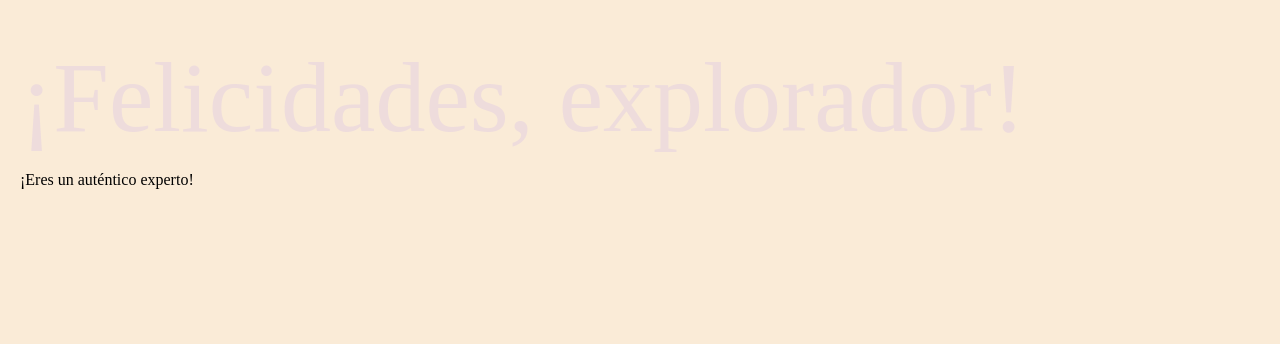
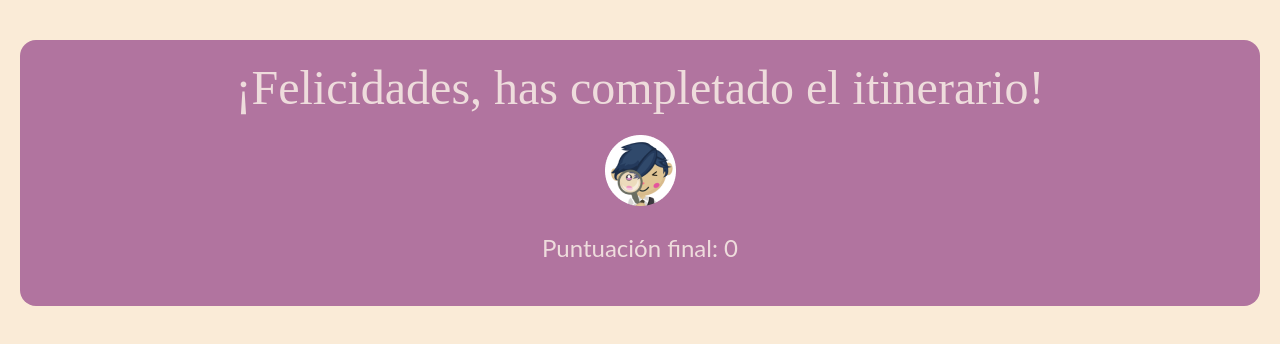
Before and after one commit to MiriamVarela/exploradores_del_enigma, a React (Vite) app: page /itinerary1final in a window 1280 px wide. Shown: the top 344 px of the page. Built offline with nearby package versions, Linux system fonts and the light colour scheme.

Commit message:
actualization

```diff
--- /dev/null
+++ b/src/components/FinalPage/FinalPage.jsx
@@ -0,0 +1,21 @@
+import './finalpage.css'
+import PropTypes from 'prop-types';
+import Explorador from '../../assets/images/Explorer1_quiz.png'
+
+function FinalPage({ text, totalScore }) {
+  return (
+    <div className='finalpage'>
+        <h1>¡Felicidades, has completado el itinerario!</h1>
+        <img className="exploradorfinal" src={Explorador} alt="Explorador" />
+        <p>Puntuación final: {totalScore}</p>
+        <p>{text}</p>
+    </div>
+  );
+}
+
+FinalPage.propTypes = {
+  text: PropTypes.string.isRequired,
+  finalScore: PropTypes.number.isRequired,
+};
+
+export default FinalPage;
--- /dev/null
+++ b/src/components/FinalPage/finalpage.css
@@ -0,0 +1,46 @@
+.finalpage {
+    background-color: #B1749F;
+    border-radius: 16px;
+    padding: 20px;
+    text-align: center;
+    color: #EEDCDC;
+    font-family: Lato, sans-serif;
+}
+
+.finalpage h1 {
+    font-size: 48px;
+    margin-bottom: 20px;
+}
+
+.finalpage p {
+    font-size: 24px;
+    margin-bottom: 10px;
+}
+
+.finalpage .score {
+    font-size: 36px;
+    font-weight: 700;
+    margin-top: 20px;
+}
+
+
+
+@media (max-width: 768px) {
+    .finalpage {
+      padding: 10px;
+    }
+
+    .finalpage h1 {
+      font-size: 36px;
+    }
+
+    .finalpage p {
+      font-size: 20px;
+    }
+
+    .finalpage .score {
+      font-size: 30px;
+    }
+
+
+}
--- a/src/components/QuizCard/QuizCard.jsx
+++ b/src/components/QuizCard/QuizCard.jsx
@@ -5,7 +5,7 @@ import PropTypes from 'prop-types';
 import questionsData from '../../data/questions.json';
 
 
-function QuizCard({ questionId, quiztext }) {
+function QuizCard({ questionId, quiztext, setTotalScore }) {
   const question = questionsData[questionId - 1];
 
   const [isCorrect, setIsCorrect] = useState(null);
@@ -29,6 +29,7 @@ function QuizCard({ questionId, quiztext }) {
 
     if (selectedValue === questionsData[questionId - 1].correct_answer) {
         setCorrectAnswersCount(prevCount => prevCount + 1);
+        setTotalScore(prevScore => prevScore + 1);
     }
 }
 
@@ -65,7 +66,8 @@ function QuizCard({ questionId, quiztext }) {
 QuizCard.propTypes = {
     quiztext: PropTypes.string.isRequired,
     label: PropTypes.string.isRequired,
-    questionId: PropTypes.number.isRequired
+    questionId: PropTypes.number.isRequired,
+    setTotalScore: PropTypes.func.isRequired
 
   }
 
--- a/src/pages/itinerario1/Finalpage/Finalpage.jsx
+++ b/src/pages/itinerario1/Finalpage/Finalpage.jsx
@@ -1,17 +1,17 @@
 
-//import { useLocation } from 'react-router-dom';
+import { useState } from 'react';
+import FinalPage from '../../../components/FinalPage/FinalPage';
 
-function FinalPage() {
-  {/*const location = useLocation();
-const { respuestasCorrectas } = location.state;*/}
+function Finalpage() {
+    const [totalScore] = useState(0);
+
 
   return (
-    <div className="final-page">
-      <h1>¡Felicidades, explorador!</h1>
-      {/*<p>Tu puntuación final es: {respuestasCorrectas} puntos</p>*/}
-      <p>¡Eres un auténtico experto!</p>
-    </div>
+    <>
+        <FinalPage totalScore={totalScore}/>
+    </>
+
   );
 }
 
-export default FinalPage;
+export default Finalpage;
--- a/src/pages/itinerario1/pk1/Pk1.jsx
+++ b/src/pages/itinerario1/pk1/Pk1.jsx
@@ -3,17 +3,20 @@ import QuizCard from '../../../components/QuizCard/QuizCard';
 import SiteCard from '../../../components/SiteCard/SiteCard';
 import './pk1.css'
 import { useNavigate } from 'react-router-dom';
+import { useState } from 'react';
+import PropTypes from 'prop-types';
 
 
 
-function Pk1(){
+function Pk1() {
     const navigate = useNavigate();
+    const [totalScore, setTotalScore] = useState(0);
 
 
     return (
         <div className='pk1'>
             <SiteCard tittletext='Parque de Gulliver' storytext='Empezamos nuestra visita a Valencia en un lugar dónde vas a sentirte como un auténtico explorador en una tierra gigante. El Parque Gulliver en Valencia es una gran escultura de Jonathan Swift que se encuentra tumbada en el suelo. Está diseñada para que parezca que Gulliver ha sido atado por los liliputienses.'/>
-            <QuizCard quiztext='Gulliver es un parque para que niños y mayores se diviertan explorando y escalando el gigante mediante escaleras, cuerdas y toboganes. ¿Cuántos toboganes puedes contar?' questionId={1} />
+            <QuizCard quiztext='Gulliver es un parque para que niños y mayores se diviertan explorando y escalando el gigante mediante escaleras, cuerdas y toboganes. ¿Cuántos toboganes puedes contar?' questionId={1} totalScore={totalScore} setTotalScore={setTotalScore} />
 
             <div className='buttons'>
                 <Button onClick={() => navigate('/itinerary1intro')} text='Atrás'/>
@@ -23,4 +26,9 @@ function Pk1(){
     );
 }
 
+Pk1.propTypes = {
+    totalScore: PropTypes.number.isRequired,
+    setTotalScore: PropTypes.func.isRequired,
+};
+
 export default Pk1;
--- a/src/pages/itinerario1/pk4/Pk4.jsx
+++ b/src/pages/itinerario1/pk4/Pk4.jsx
@@ -3,13 +3,14 @@ import QuizCard from '../../../components/QuizCard/QuizCard';
 import SiteCard from '../../../components/SiteCard/SiteCard';
 import '../pk1/pk1.css'
 import { useNavigate } from 'react-router-dom';
+import PropTypes from 'prop-types';
 
-function Pk4(){
+function Pk4({ totalScore, setTotalScore }){
     const navigate = useNavigate();
     return (
         <div className='pk1'>
             <SiteCard tittletext='Playa de la Malvarrosa ' storytext='Durante el siglo XIX, La Malvarrosa era un lugar muy popular entre la alta sociedad valenciana y se convirtió en un destino de veraneo muy prestigioso. Grandes personalidades, incluyendo la realeza, frecuentaban la playa y las villas de la zona. Este período de esplendor dejó una marca en la historia y la cultura de la ciudad. Disfruta del clima mediterráneo de Valencia y relájate por su paseo marítimo, sus arenas doradas y sus restaurantes a lo largo de la costa. Además, es un sitio que ha inspirado a artistas, poetas y escritores a lo largo de los años.'/>
-            <QuizCard quiztext='La Playa de la Malvarrosa lleva su nombre en honor a la famosa novela "Blancaflor y Filomena", escrita por el poeta valenciano Vicente Blasco Ibáñez. Malvarrosa es el nombre de una de las protagonistas, una joven noble valenciana. ¿En qué año fue la novela publicada? Suma todas las cifras.' questionId={4}/>
+            <QuizCard quiztext='La Playa de la Malvarrosa lleva su nombre en honor a la famosa novela "Blancaflor y Filomena", escrita por el poeta valenciano Vicente Blasco Ibáñez. Malvarrosa es el nombre de una de las protagonistas, una joven noble valenciana. ¿En qué año fue la novela publicada? Suma todas las cifras.' questionId={4} totalScore={totalScore} setTotalScore={setTotalScore} />
             <div className='buttons'>
                 <Button onClick={() => navigate('/itinerary1pk3')} text='Atrás'/>
                 <Button onClick={() => navigate('/itinerary1pk5')} text="Siguiente"/>
@@ -18,4 +19,9 @@ function Pk4(){
     );
 }
 
+Pk4.propTypes = {
+    totalScore: PropTypes.number.isRequired,
+    setTotalScore: PropTypes.func.isRequired,
+};
+
 export default Pk4;
--- a/src/pages/itinerario1/pk5/Pk5.jsx
+++ b/src/pages/itinerario1/pk5/Pk5.jsx
@@ -3,13 +3,14 @@ import QuizCard from '../../../components/QuizCard/QuizCard';
 import SiteCard from '../../../components/SiteCard/SiteCard';
 import '../pk1/pk1.css'
 import { useNavigate } from 'react-router-dom';
+import PropTypes from 'prop-types';
 
-function Pk5(){
+function Pk5({ totalScore, setTotalScore }){
     const navigate = useNavigate();
     return (
         <div className='pk1'>
             <SiteCard tittletext='Barrio del Carmen ' storytext='El Barrio del Carmen, situado en el casco antiguo de la ciudad, es uno de los barrios más históricos y pintorescos de Valencia. Su combinación de historia, arte callejero, vida nocturna y ambiente bohemio lo convierte en un lugar único y encantador para explorar en la ciudad. El nombre "El Carmen" se deriva del antiguo Convento de Santa Clara, que estaba ubicado en la zona. Este convento, fundado por las Clarisas, fue conocido por las valencianas como "El Carmen". '/>
-            <QuizCard quiztext=' En el Barrio del Carmen de Valencia, la "Casita del Gato" es una pequeña estructura que se asemeja a una gatera o una pequeña casa para gatos. Se trata de una instalación artística curiosa y única que ha capturado la imaginación de los visitantes. Encima del muro dónde se encuentra la casita puedes ver una escultura. ¿Qué figura representa?' questionId={5}/>
+            <QuizCard quiztext=' En el Barrio del Carmen de Valencia, la "Casita del Gato" es una pequeña estructura que se asemeja a una gatera o una pequeña casa para gatos. Se trata de una instalación artística curiosa y única que ha capturado la imaginación de los visitantes. Encima del muro dónde se encuentra la casita puedes ver una escultura. ¿Qué figura representa?' questionId={5} totalScore={totalScore} setTotalScore={setTotalScore} />
             <div className='buttons'>
                 <Button onClick={() => navigate('/itinerary1pk4')} text='Atrás'/>
                 <Button onClick={() => navigate('/itinerary1pk6')} text="Siguiente"/>
@@ -18,4 +19,9 @@ function Pk5(){
     );
 }
 
+Pk5.propTypes = {
+    totalScore: PropTypes.number.isRequired,
+    setTotalScore: PropTypes.func.isRequired,
+};
+
 export default Pk5;
--- a/src/pages/itinerario1/pk6/Pk6.jsx
+++ b/src/pages/itinerario1/pk6/Pk6.jsx
@@ -3,13 +3,14 @@ import QuizCard from '../../../components/QuizCard/QuizCard';
 import SiteCard from '../../../components/SiteCard/SiteCard';
 import '../pk1/pk1.css'
 import { useNavigate } from 'react-router-dom';
+import PropTypes from 'prop-types';
 
-function Pk6(){
+function Pk6({ totalScore, setTotalScore }){
     const navigate = useNavigate();
     return (
         <div className='pk1'>
             <SiteCard tittletext='Jardín Botánico ' storytext='El Jardín Botánico de Valencia es un oasis verde situado en el corazón de la ciudad de Valencia, España. Fundado en 1802, es uno de los jardines botánicos más antiguos de España y de Europa. Además, el Jardín Botánico de Valencia es conocido por ser hogar de una comunidad de gatos callejeros. Estos gatos han encontrado refugio en el jardín y son cuidados por voluntarios y el personal del jardín.'/>
-            <QuizCard quiztext='Entre otras especies que puedes encontrar en el Jardín se encuentra una zarza sin espinas. De esta zarza, cuenta la leyenda que San Benito se lanzó sobre las espinas de la planta. Todas las espinas quedaron clavadas en el cuerpo del santo mientras las zarzas quedaron sin ellas. Esta zarza ha sido transplantada desde una provincia del norte de España.' questionId={6}/>
+            <QuizCard quiztext='Entre otras especies que puedes encontrar en el Jardín se encuentra una zarza sin espinas. De esta zarza, cuenta la leyenda que San Benito se lanzó sobre las espinas de la planta. Todas las espinas quedaron clavadas en el cuerpo del santo mientras las zarzas quedaron sin ellas. Esta zarza ha sido transplantada desde una provincia del norte de España.' questionId={6} totalScore={totalScore} setTotalScore={setTotalScore} />
             <div className='buttons'>
                 <Button onClick={() => navigate('/itinerary1pk5')} text='Atrás'/>
                 <Button onClick={() => navigate('/itinerary1final')} text="Siguiente"/>
@@ -18,4 +19,9 @@ function Pk6(){
     );
 }
 
+Pk6.propTypes = {
+    totalScore: PropTypes.number.isRequired,
+    setTotalScore: PropTypes.func.isRequired,
+};
+
 export default Pk6;
```
Also changed, not shown: src/pages/itinerario1/itinerary1valencia/Itinerary1Valencia.jsx (added, +32 -0 lines), src/pages/itinerario1/pk2/Pk2.jsx (+8 -2 lines), src/pages/itinerario1/pk3/Pk3.jsx (+8 -2 lines).
